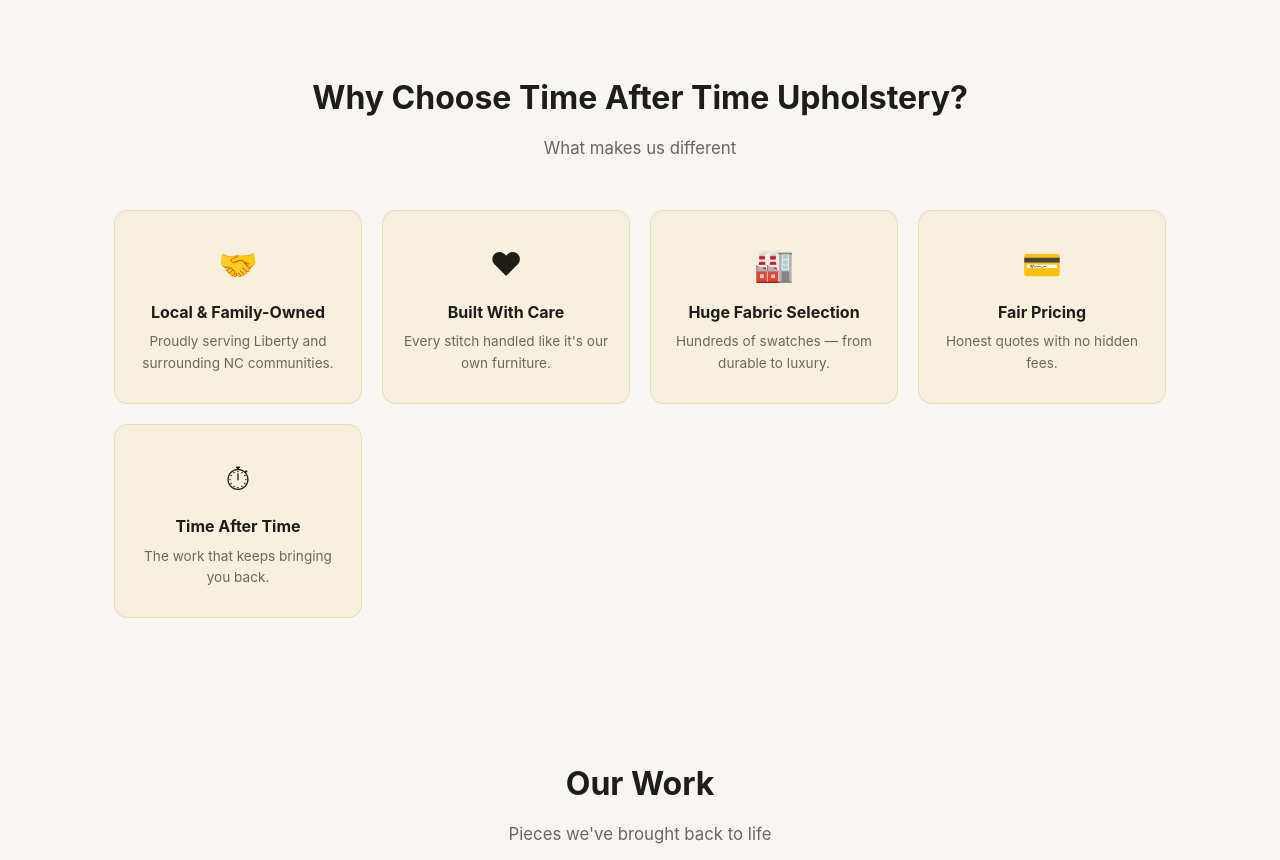
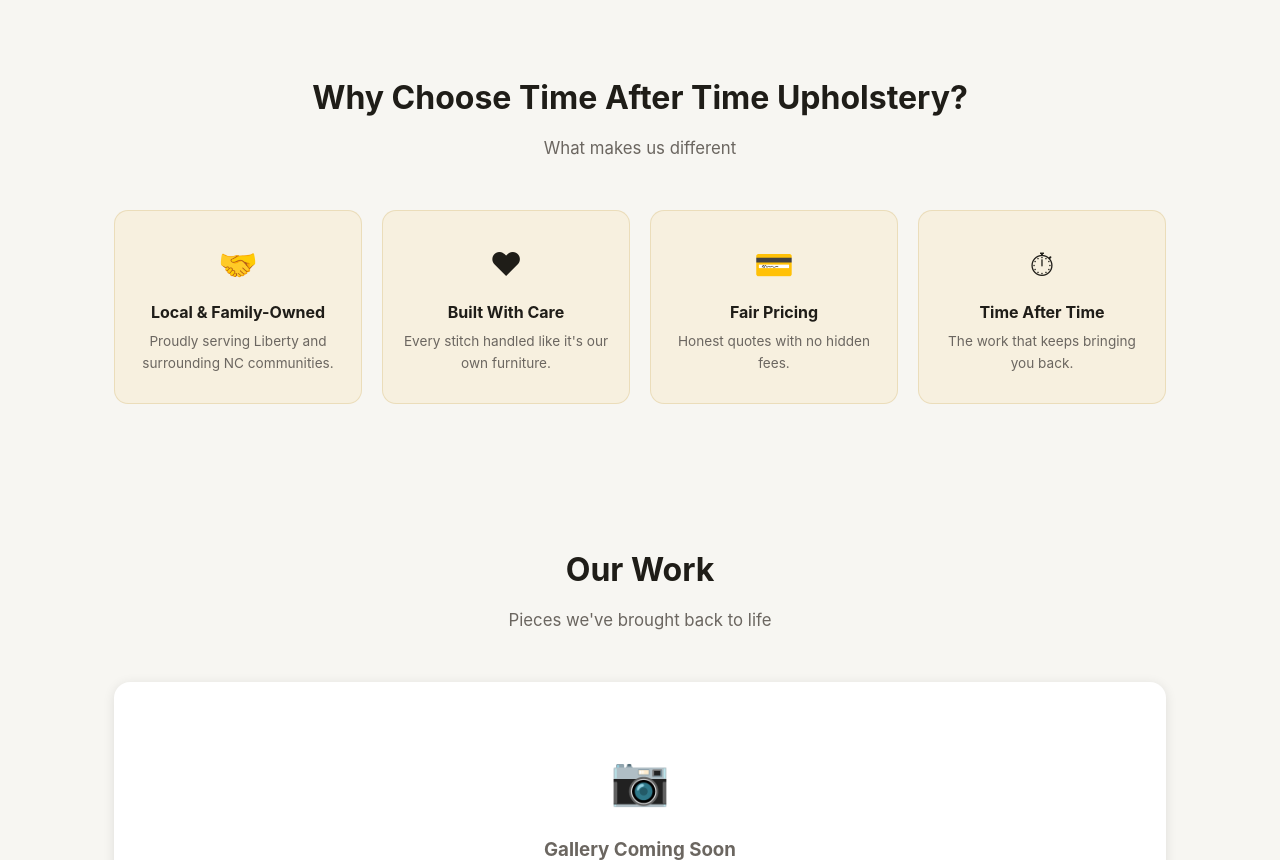
Before and after one commit to Liberty-Emporium/time-after-time-upholstery-railway, a Django app: page / in a window 1280 px wide. Shown: the part 2704-3564 px from the top of the page. Run offline with Django 5.2, Linux system fonts and the light colour scheme; data comes from the database, SQL or seed files in the repository; data that the repository does not hold is empty; some libraries are stand-ins or nearby versions.

Commit message:
Remove 'Huge Fabric Selection' block (home why-card + reupholstery bullet)

```diff
--- a/gallery/views.py
+++ b/gallery/views.py
@@ -24,7 +24,6 @@ SERVICE_PAGES = {
         'bullets': [
             'Sofas, loveseats, sectionals & chairs',
             'Frame repair and webbing rebuilds',
-            'Hundreds of fabric swatches — durable to luxury',
             'New foam and padding cut to fit',
             'Free, no-obligation estimates by appointment',
         ],
--- a/templates/gallery/home.html
+++ b/templates/gallery/home.html
@@ -497,11 +497,6 @@
             <p>Every stitch handled like it's our own furniture.</p>
         </div>
         <div class="why-card">
-            <div class="icon">&#127981;</div>
-            <h4>Huge Fabric Selection</h4>
-            <p>Hundreds of swatches &mdash; from durable to luxury.</p>
-        </div>
-        <div class="why-card">
             <div class="icon">&#128179;</div>
             <h4>Fair Pricing</h4>
             <p>Honest quotes with no hidden fees.</p>
```
